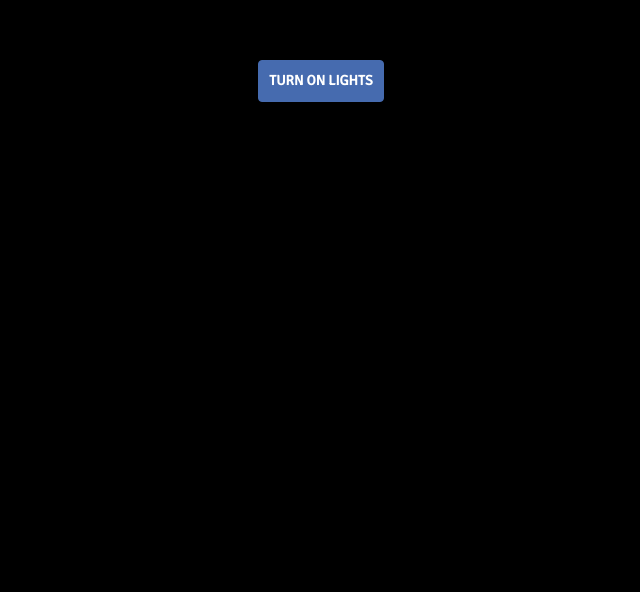
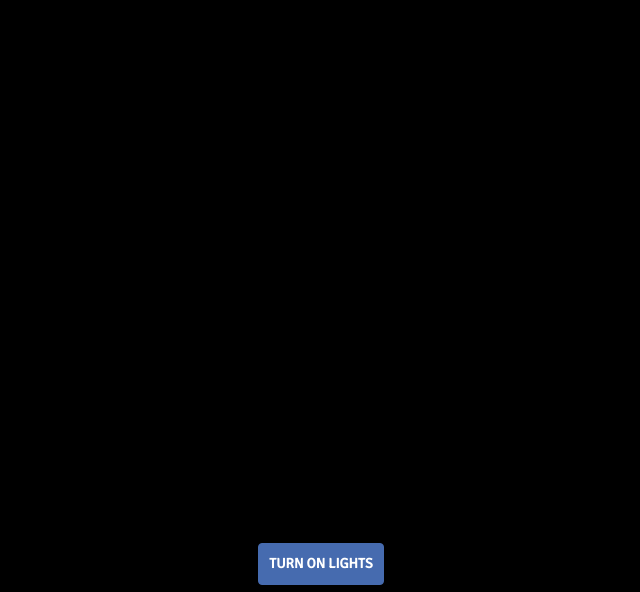
Before and after one commit to furuya48/furuya48.github.io, a website: page index.html in a window 1280 px wide. Shown: the part 208-800 px from the top of the page, without its empty margins (319-959 px from the left). Drawn offline with nearby package versions, Linux system fonts and the light colour scheme.

Commit message:
Update index.html

```diff
--- a/index.html
+++ b/index.html
@@ -156,7 +156,7 @@
 			</div>
 		</div>
 	</div>
-	<div class="container">
+	<div class="navbar navbar-fixed-bottom">
 			<div class="row justify-content-center align-items-center">
 				<div class="col-md-6 text-center col-md-offset-3">
 					<button class="btn btn-primary" id="turn_on">Turn On Lights</button>
```
